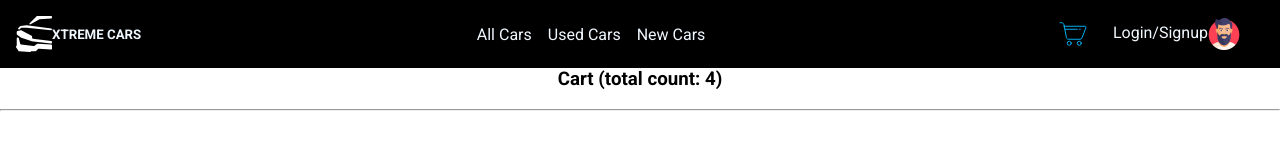
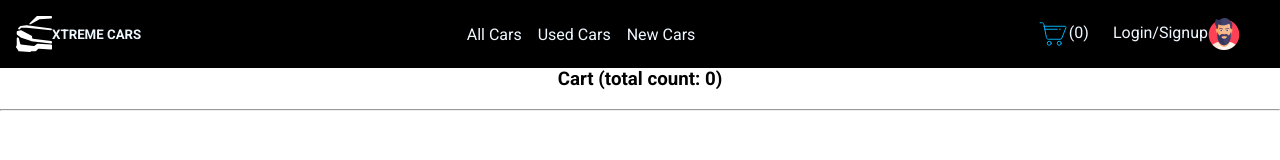
Before and after one commit to DteTRPod3/TRPod3_XtremeCars, a React (Create React App) app: page /cart in a window 1280 px wide. Shown: the top 160 px of the page. Built offline with nearby package versions, Linux system fonts and the light colour scheme.

Commit message:
added total count of cart items to navbar icon

```diff
--- a/src/components/Navbar/Navbar.tsx
+++ b/src/components/Navbar/Navbar.tsx
@@ -6,6 +6,7 @@ import loggedProfile from "../../assets/man.png";
 import cartImage from "../../assets/cartImage.svg";
 import UnknownProfile from "../../assets/profile.svg";
 import "./Navbar.scss";
+import { RootState } from "../../redux/store";
 const Navbar = () => {
   const isLoggedin = true;
   let profilepicture;
@@ -40,7 +41,8 @@ const Navbar = () => {
       <div className="nav-bar-right">
         <div className="cart-div">
           <NavLink to="/cart">
-            <img className="nav-bar-cart-img" src={cartImage} alt="cart" />
+            <img className="nav-bar-cart-img" src={cartImage} alt="cart" />(
+            {useSelector((state: RootState) => state.cart.totalCount)})
           </NavLink>
         </div>
         <div className="cart-div">
--- a/src/redux/Cart/CartSlice.ts
+++ b/src/redux/Cart/CartSlice.ts
@@ -11,7 +11,7 @@ interface cartStatus {
 
 const initialState: cartStatus = {
   items: [],
-  totalCount: 4,
+  totalCount: 0,
 };
 
 const removeItemFromCart = (state: any, action: any) => {
```
